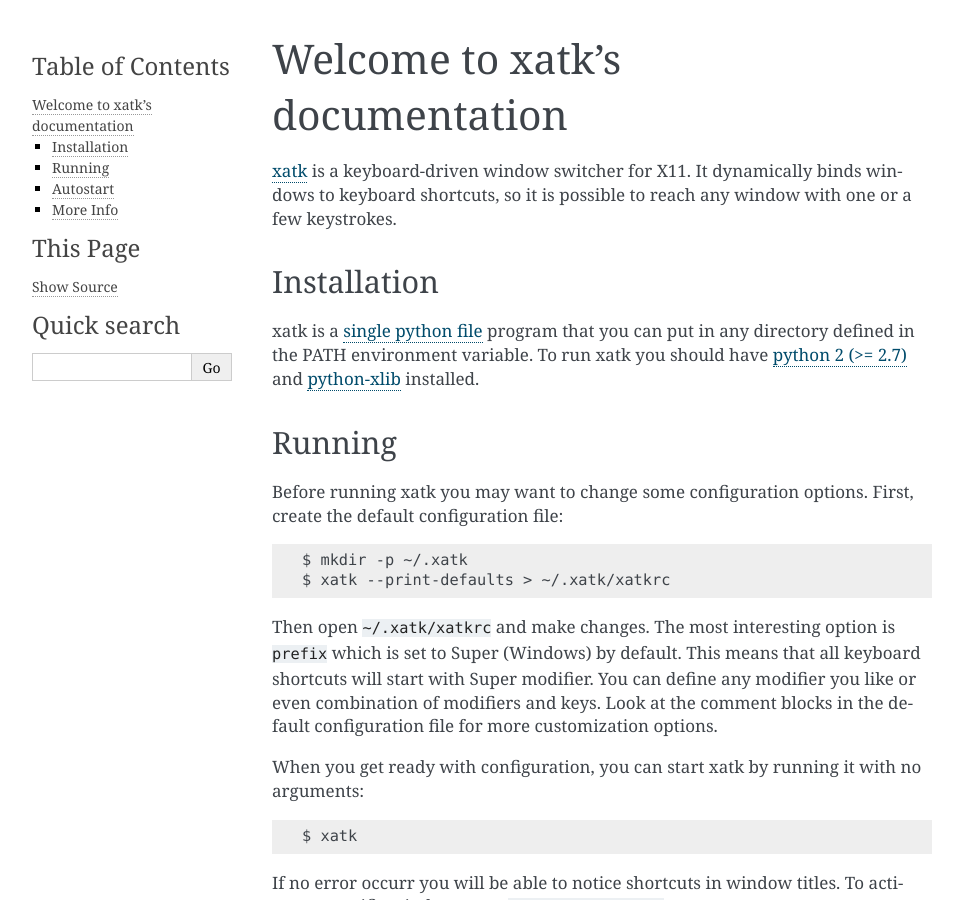
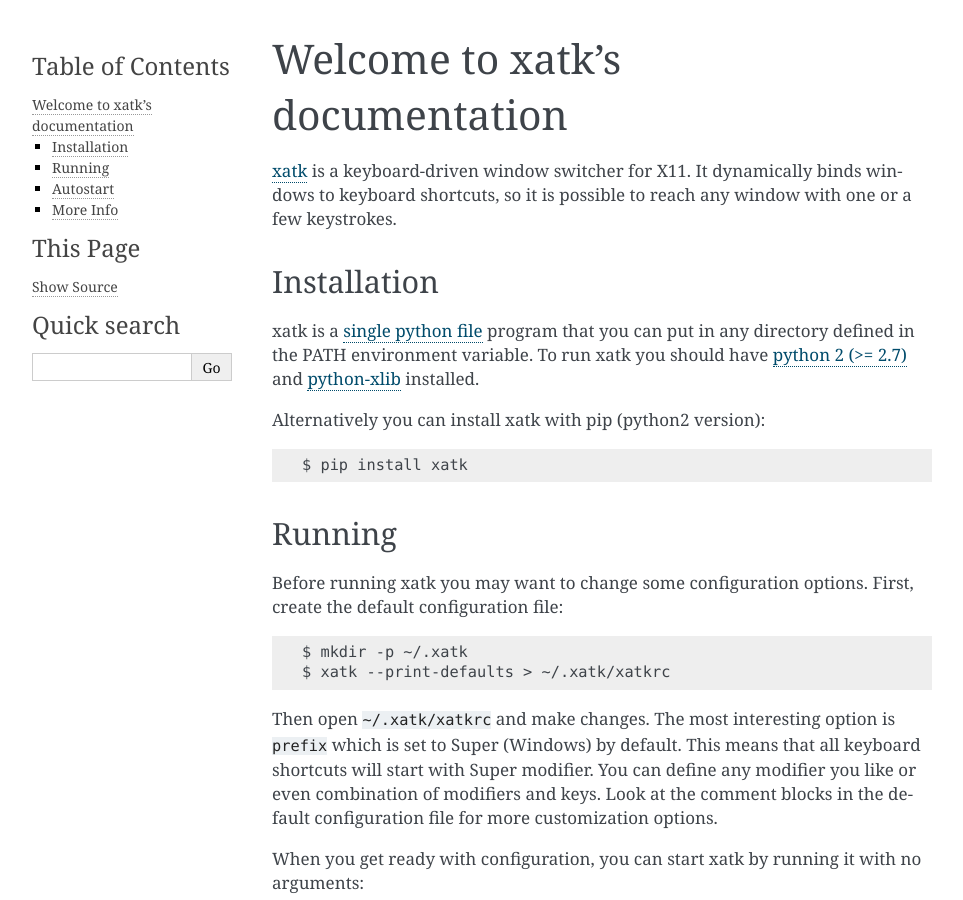
Before and after one commit to vlevit/xatk, a Sphinx documentation site: the page built from docs/index.rst, in a window 1280 px wide and 900 px high. Shown: the whole window, without its empty margins (148-1111 px from the left). Built offline with Sphinx 7.4.7, drawn with Linux system fonts in a browser that asks for light colours; pages that are not in the unit, such as notebooks, are missing from menus.

Commit message:
Update docs on pypi installation

```diff
--- a/docs/index.rst
+++ b/docs/index.rst
@@ -20,9 +20,15 @@ xatk is a `single python file`__ program that you can put in any
 directory defined in the PATH environment variable. To run xatk you
 should have `python 2 (>= 2.7)`__ and `python-xlib`__ installed.
 
+Alternatively you can install xatk with pip (python2 version):
+
+.. code:: bash
+
+    $ pip install xatk
+
 __ https://raw.githubusercontent.com/vlevit/xatk/master/xatk
 __ http://www.python.org
-__ http://python-xlib.sourceforge.net/
+__ https://github.com/python-xlib/python-xlib
 
 Running
 ~~~~~~~
```
Also changed, not shown: 1 other file.
